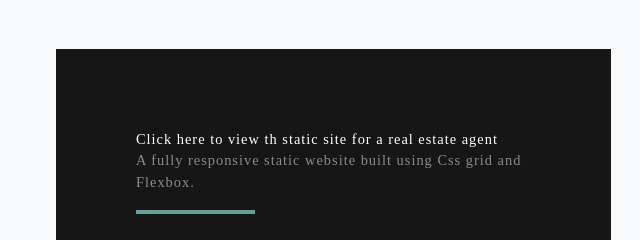
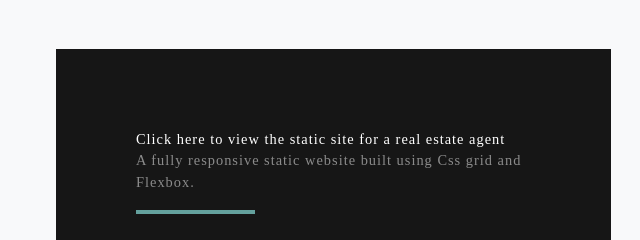
Before and after one commit to jenelynhopkins/jenelynrose.github.io, a website: page index.html in a window 1280 px wide. Shown: the part 1540-1780 px from the top of the page, 584-1224 px from the left. Drawn offline with Linux system fonts and the light colour scheme.

Commit message:
fix spelling

```diff
--- a/index.html
+++ b/index.html
@@ -111,7 +111,7 @@
             <div class="bg-black text-center h-100 project">
               <div class="d-flex h-100">
                 <div class="project-text w-100 my-auto text-center text-lg-left">
-                  <a class="text-white" href="https://musing-shaw-7e6d2f.netlify.com">Click here to view th static site for a real estate agent</a>
+                  <a class="text-white" href="https://musing-shaw-7e6d2f.netlify.com">Click here to view the static site for a real estate agent</a>
                   <p class="mb-0 text-white-50">A fully responsive static website built using Css grid and Flexbox.</p>
                   <hr class="d-none d-lg-block mb-0 ml-0">
                 </div>
```
